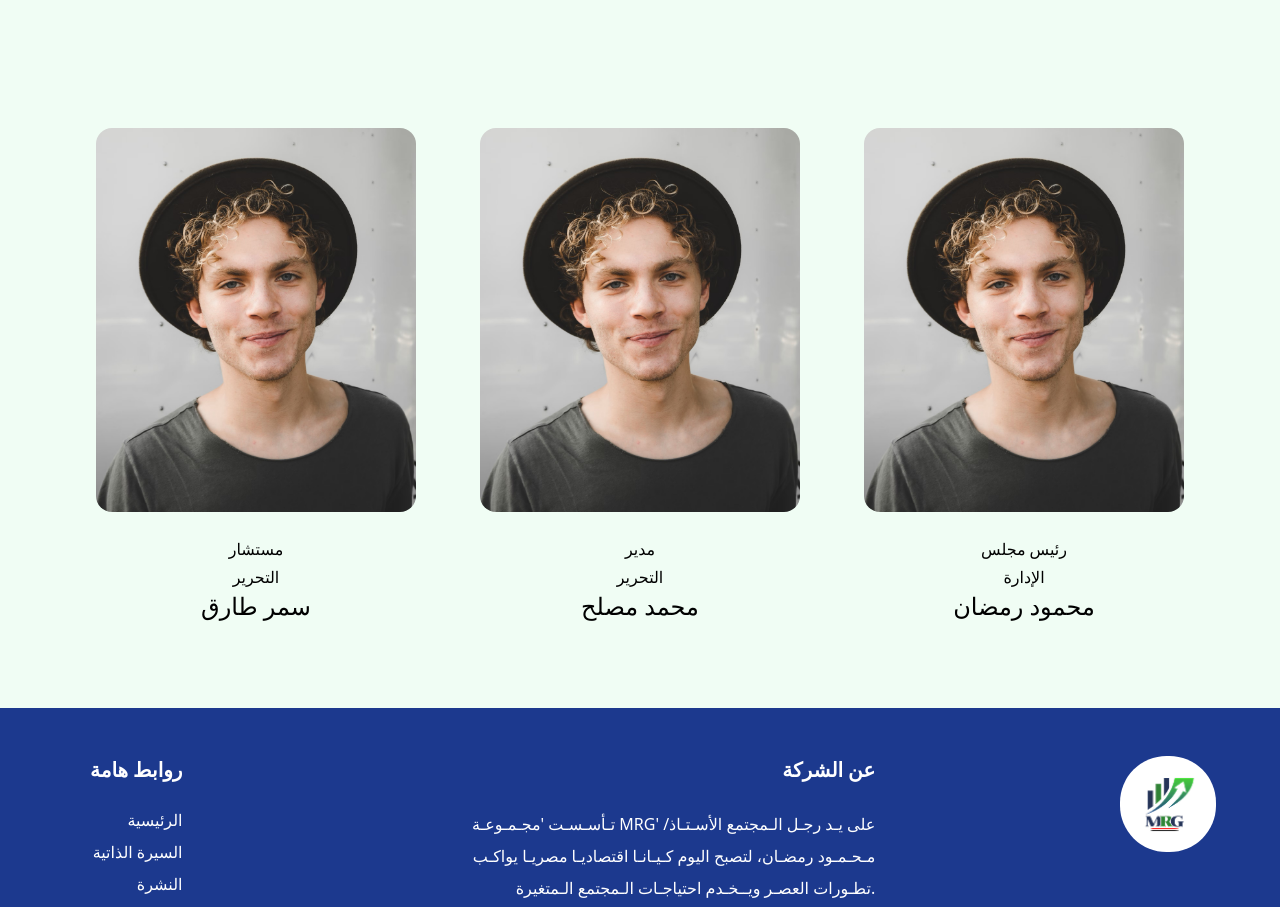
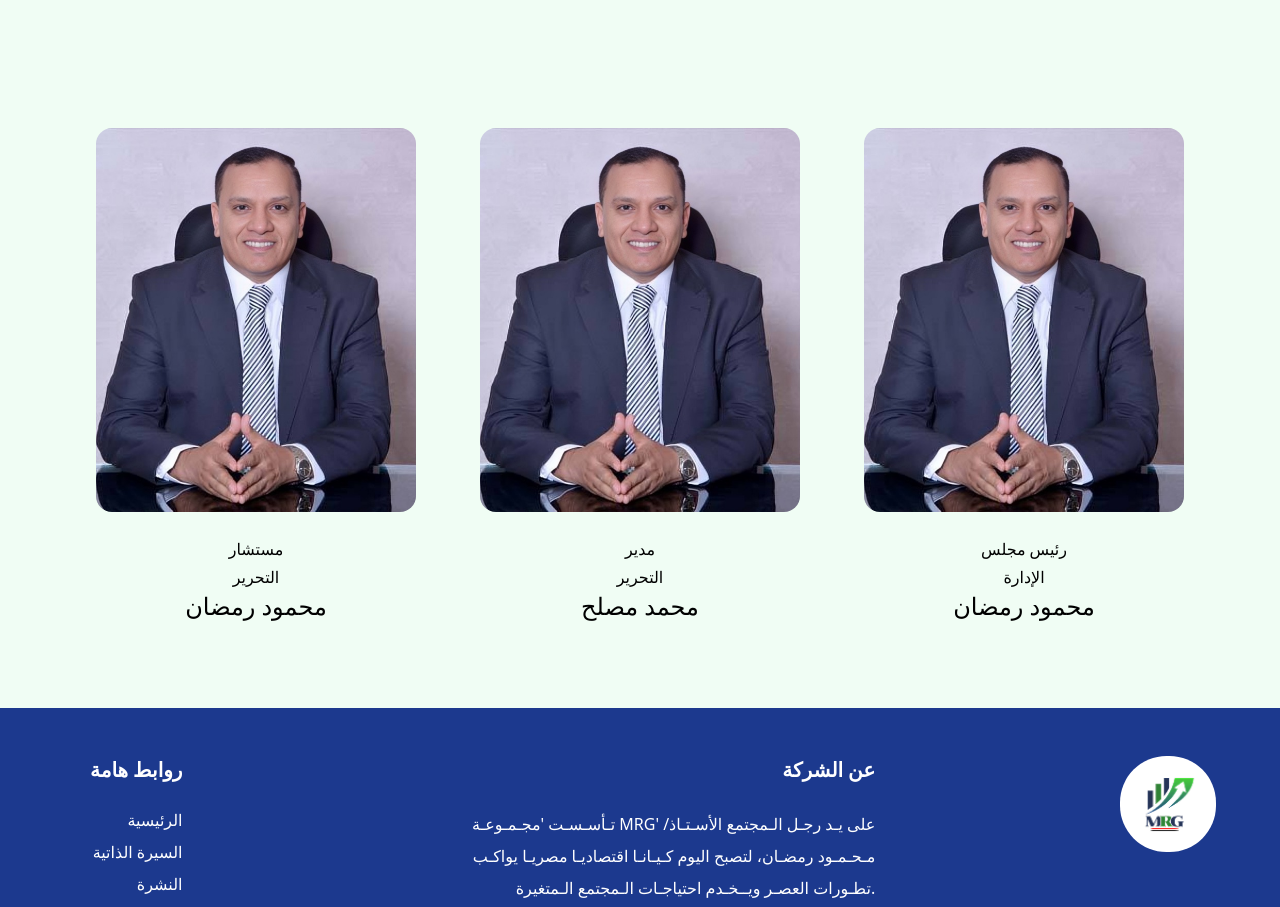
Before and after one commit to learnockdevelopment/MRG-last, a Next.js app: page /newsletter in a window 1280 px wide. Shown: the part 1408-2315 px from the top of the page. Built offline with nearby package versions, Linux system fonts and the light colour scheme.

Commit message:
fixing some issues

```diff
--- a/src/app/companies/page.js
+++ b/src/app/companies/page.js
@@ -109,7 +109,7 @@ leading-loose">
               title={card.title}
               description={card.description}
               imageUrl={card.imageUrl}
-              link={card.link}
+              link={`/about/tafra`}
             />
           ))}
         </div>
--- a/src/app/newsletter/page.js
+++ b/src/app/newsletter/page.js
@@ -100,16 +100,16 @@ export default function newsletterPage() {
         <div class="self-stretch h-96 relative">
             <div class="w-28 h-7 left-[106px] top-[443px] absolute"></div>
             <div class="w-80 h-96 left-0 top-0 absolute rounded-2xl overflow-hidden">
-                <img class="w-80 h-96 left-0 top-0 absolute rounded-lg shadow-[inset_0px_4px_4px_-20px_rgba(0,0,0,0.25)] object-cover" src="/newimg.jpg" />
+                <img class="w-80 h-96 left-0 top-0 absolute rounded-lg shadow-[inset_0px_4px_4px_-20px_rgba(0,0,0,0.25)] object-cover" src="/mrg3.jpg" />
             </div>
         </div>
         <div class="w-24 h-7 justify-center text-black text-center text-base font-normal font-['Cairo'] leading-7">مستشار التحرير</div>
-        <div class="w-28 h-6 justify-center text-black text-center text-2xl font-medium font-['Cairo'] leading-relaxed">سمر طارق</div>
+        <div class="w-36 h-6 justify-center text-black text-center text-2xl font-medium font-['Cairo'] leading-relaxed">محمود رمضان</div>
     </div>
     <div class="w-80 inline-flex flex-col justify-start items-center gap-6">
         <div class="self-stretch h-96 relative">
             <div class="w-80 h-96 left-0 top-0 absolute rounded-2xl overflow-hidden">
-                <img class="w-80 h-96 left-0 top-0 absolute rounded-lg shadow-[inset_0px_4px_4px_-20px_rgba(0,0,0,0.25)] object-cover" src="/newimg.jpg" />
+                <img class="w-80 h-96 left-0 top-0 absolute rounded-lg shadow-[inset_0px_4px_4px_-20px_rgba(0,0,0,0.25)] object-cover" src="/mrg3.jpg" />
             </div>
         </div>
         <div class="w-16 h-7 justify-center text-black text-center text-base font-normal font-['Cairo'] leading-7">مدير التحرير</div>
@@ -118,7 +118,7 @@ export default function newsletterPage() {
     <div class="w-80 inline-flex flex-col justify-start items-center gap-6">
         <div class="self-stretch h-96 relative">
             <div class="w-80 h-96 left-0 top-0 absolute rounded-2xl overflow-hidden">
-                <img class="w-80 h-96 left-0 top-0 absolute rounded-lg shadow-[inset_0px_4px_4px_-20px_rgba(0,0,0,0.25)] object-cover" src="/newimg.jpg" />
+                <img class="w-80 h-96 left-0 top-0 absolute rounded-lg shadow-[inset_0px_4px_4px_-20px_rgba(0,0,0,0.25)] object-cover" src="/mrg3.jpg" />
             </div>
         </div>
         <div class="w-32 h-7 justify-center text-black text-center text-base font-normal font-['Cairo'] leading-7">رئيس مجلس الإدارة</div>
```
